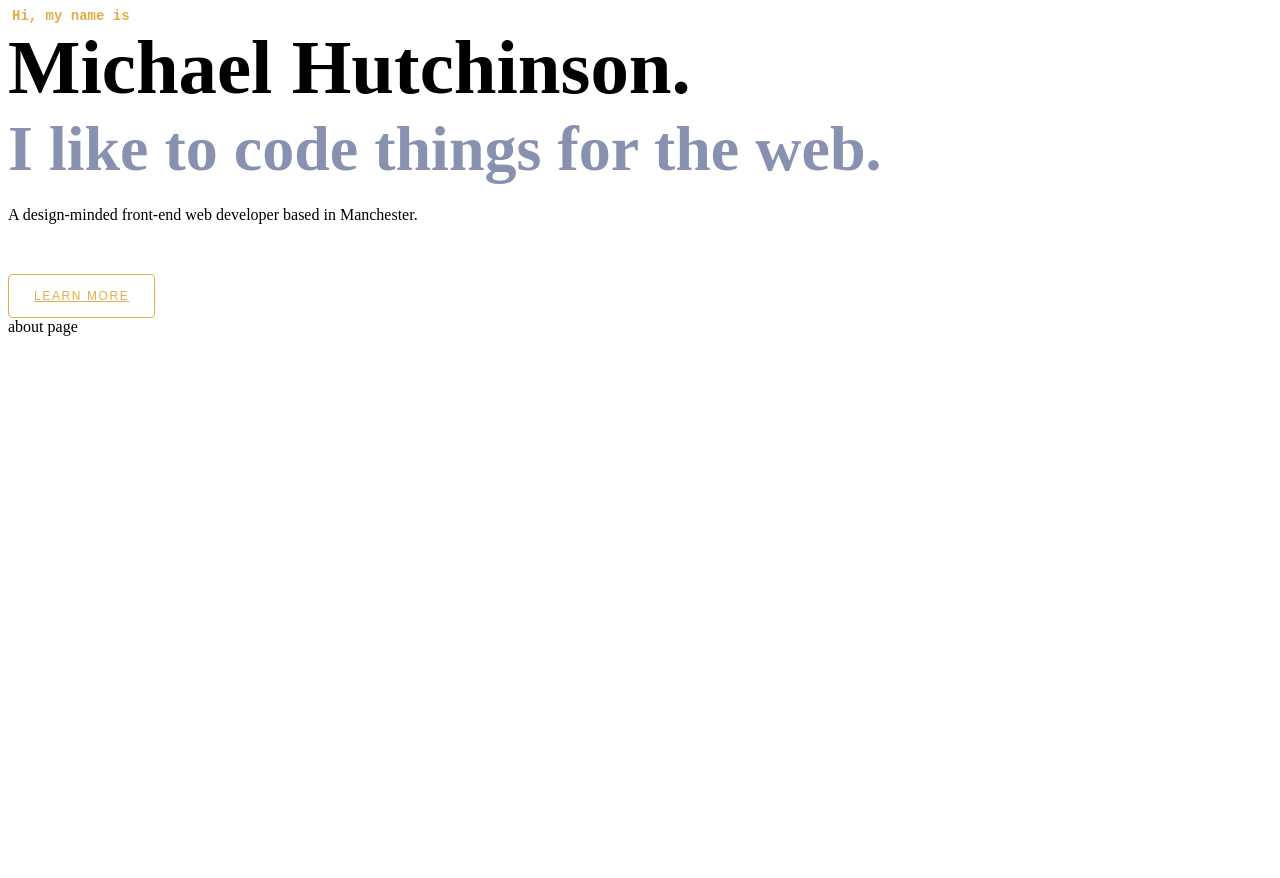
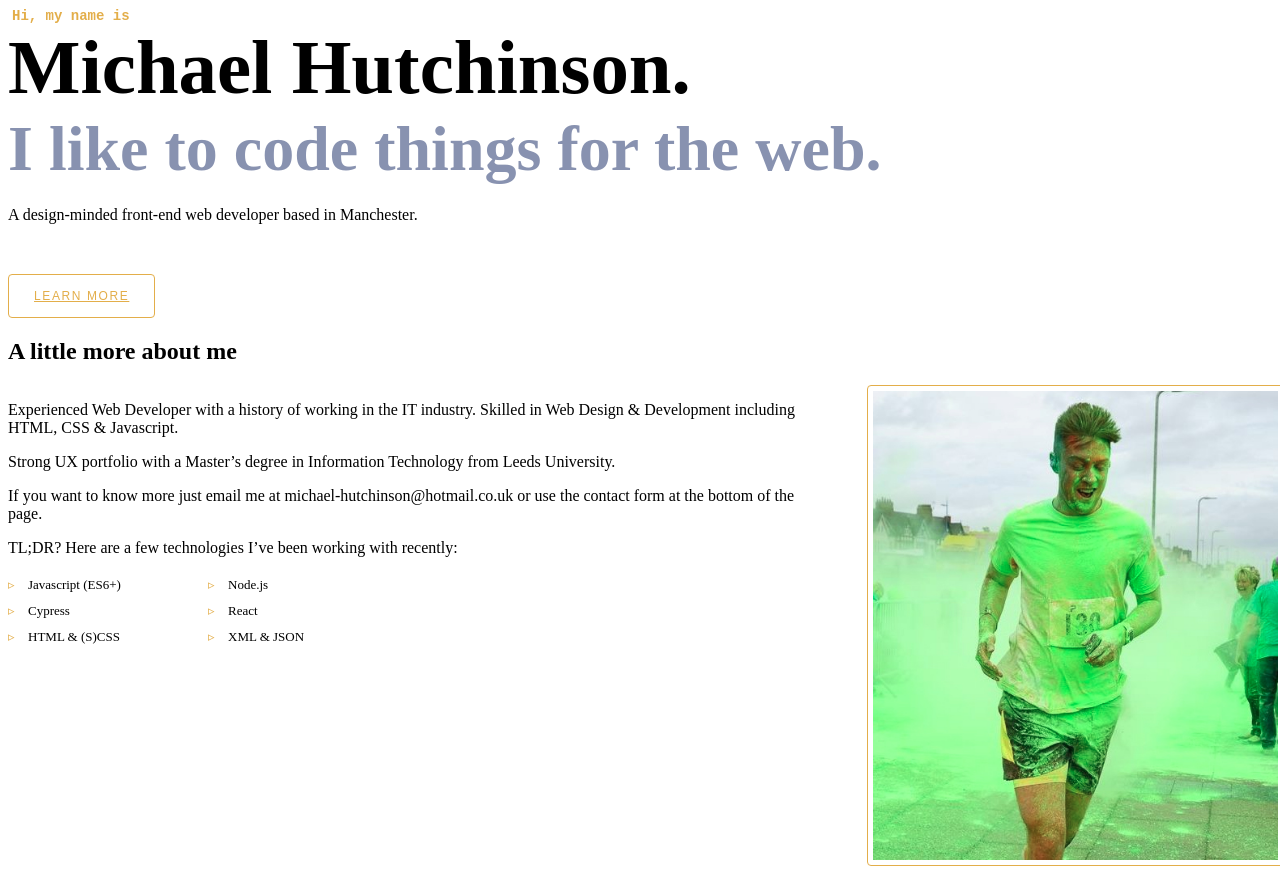
Before and after one commit to Michael-Hutchinson/portfolio-clone-ts, a React (Vite) app: page / in a window 1280 px wide. Before the commit the page ends 800 px from the top, so only its background shows below. Built offline with nearby package versions, Linux system fonts and the light colour scheme.

Commit message:
create about page and styling

```diff
--- /dev/null
+++ b/src/components/About/About.styles.ts
@@ -0,0 +1,39 @@
+import styled from 'styled-components';
+
+export const Wrap = styled.div`
+  display: grid;
+  grid-template-columns: 2fr 1fr;
+  grid-gap: 3.125rem;
+  @media (max-width: 48rem) {
+    display: block;
+  }
+`;
+
+export const ListItems = styled.ul`
+  display: grid;
+  grid-template-columns: repeat(2, minmax(8.75rem, 12.5rem));
+  list-style: none;
+  margin: 1.25rem 0 0 0;
+  overflow: hidden;
+  padding: 0;
+  li {
+    position: relative;
+    margin-bottom: 0.625rem;
+    padding-left: 1.25rem;
+    font-family: var(--font-mono);
+    font-size: 0.813rem;
+    &:before {
+      color: #e3ae4a;
+      content: '▹';
+      left: 0;
+      position: absolute;
+    }
+  }
+`;
+
+export const Logo = styled.img`
+  width: 100%;
+  border: 0.063rem solid #e3ae4a;
+  border-radius: 0.25rem;
+  padding: 0.313rem;
+`;
--- a/src/components/About/About.tsx
+++ b/src/components/About/About.tsx
@@ -1,7 +1,42 @@
 import React from 'react';
 
+import logo from '../../images/me.png';
+import { ListItems, Logo, Wrap } from './About.styles';
+
 const About: React.FunctionComponent = () => {
-  return <div>about page</div>;
+  return (
+    <section id="about">
+      <h2>A little more about me</h2>
+      <Wrap>
+        <div>
+          <p>
+            Experienced Web Developer with a history of working in the IT industry.
+            Skilled in Web Design & Development including HTML, CSS & Javascript.
+          </p>
+          <p>
+            Strong UX portfolio with a Master’s degree in Information Technology from
+            Leeds University.
+          </p>
+          <p>
+            If you want to know more just email me at michael-hutchinson@hotmail.co.uk or
+            use the contact form at the bottom of the page.
+          </p>
+          <p>TL;DR? Here are a few technologies I’ve been working with recently:</p>
+          <ListItems>
+            <li>Javascript (ES6+)</li>
+            <li>Node.js</li>
+            <li>Cypress</li>
+            <li>React</li>
+            <li>HTML & (S)CSS</li>
+            <li>XML & JSON</li>
+          </ListItems>
+        </div>
+        <div>
+          <Logo src={logo} alt="me" />
+        </div>
+      </Wrap>
+    </section>
+  );
 };
 
 export default About;
```
